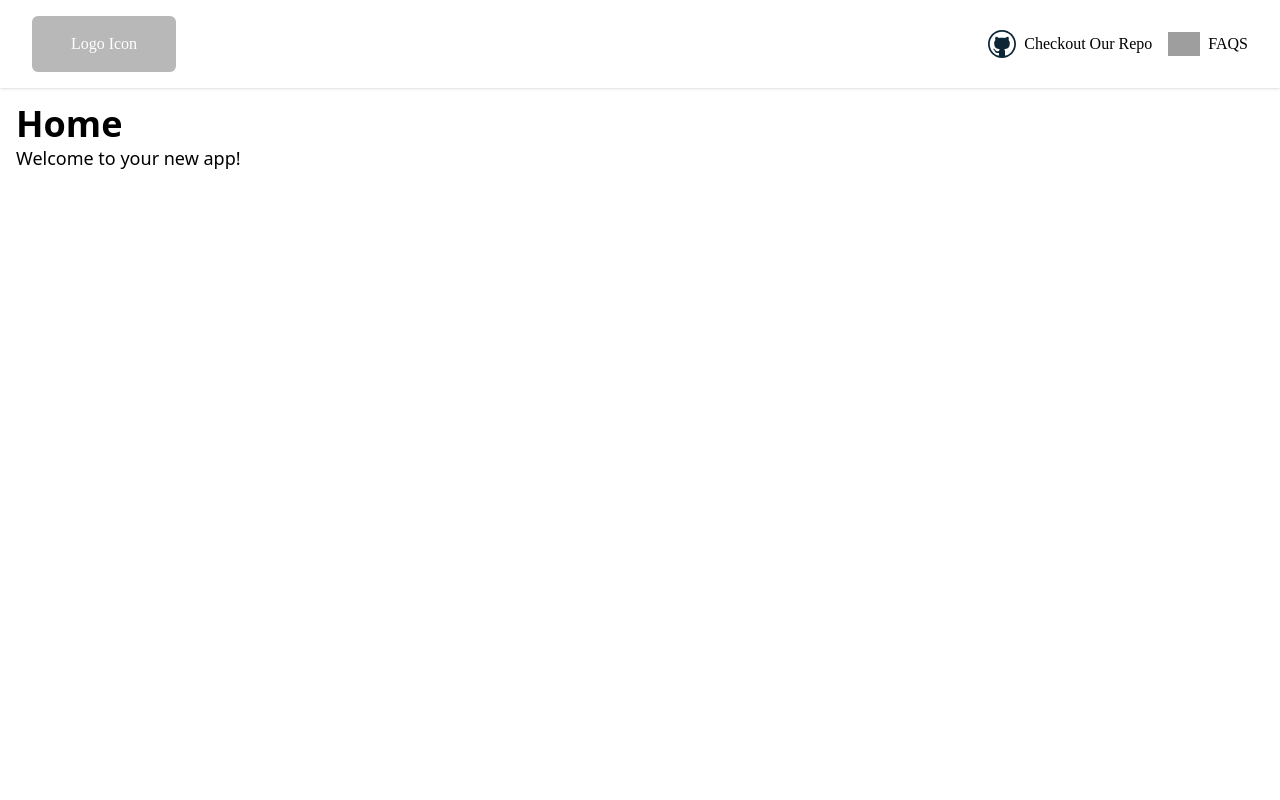
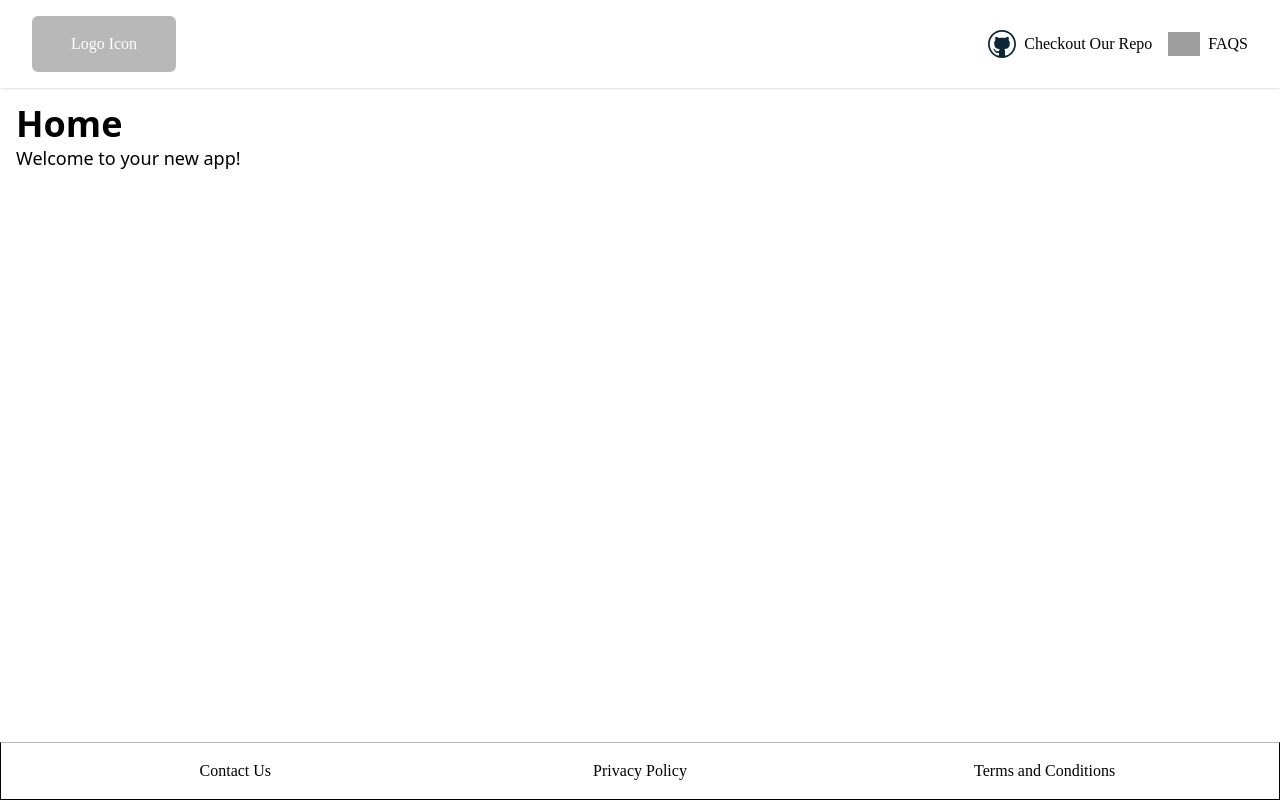
Before and after one commit to irel04/jci-n-web, a React (Vite) app: page / in a window 1280 px wide. Built offline with nearby package versions, Linux system fonts and the light colour scheme; grey boxes are pictures that could not be loaded.

Commit message:
feat: add footer

```diff
--- a/src/components/Footer.tsx
+++ b/src/components/Footer.tsx
@@ -1,7 +1,11 @@
 
 const Footer = () => {
 	return (
-		<div>Footer</div>
+		<footer className="border-t-neutral-500/50 border-[1px] py-4 px-8 grid grid-cols-3 text-sm md:text-base font-header">
+			<p className="text-center">Contact Us</p>
+			<p className="text-center">Privacy Policy</p>
+			<p className="text-center">Terms and Conditions</p>
+		</footer>
 	)
 }
 
--- a/src/components/Header.tsx
+++ b/src/components/Header.tsx
@@ -4,7 +4,7 @@ import faqs from "@src/assets/icons/faqs.svg"
 
 function Header() {
 	return (
-		<header className="flex py-4 px-8 items-center font-header gap-4 shadow">
+		<header className="flex-none flex py-4 px-8 items-center font-header gap-4 shadow">
 			<div className="flex-1">
 				<button className="bg-neutral-500/50 p-4  w-36 text-center rounded-md text-white">Logo Icon</button>
 			</div>
--- a/src/layout/Layout.tsx
+++ b/src/layout/Layout.tsx
@@ -1,15 +1,16 @@
-import { Header } from "@src/components"
+import { Footer, Header } from "@src/components"
 import { Outlet } from "react-router"
 
 const Layout = () => {
 	return (
 		<div className="h-screen w-screen bg-app-white dark:bg-neutral-800">
 			{/* Wrapper */}
-			<div className="w-full h-full max-w-[2560px] mx-auto">
+			<div className="w-full h-full max-w-[2560px] mx-auto flex flex-col">
 				<Header/>
-				<div className="p-4">
+				<div className="p-4 flex-1">
 					<Outlet />
 				</div>
+				<Footer/>
 			</div>
 		</div>
 	)
```
